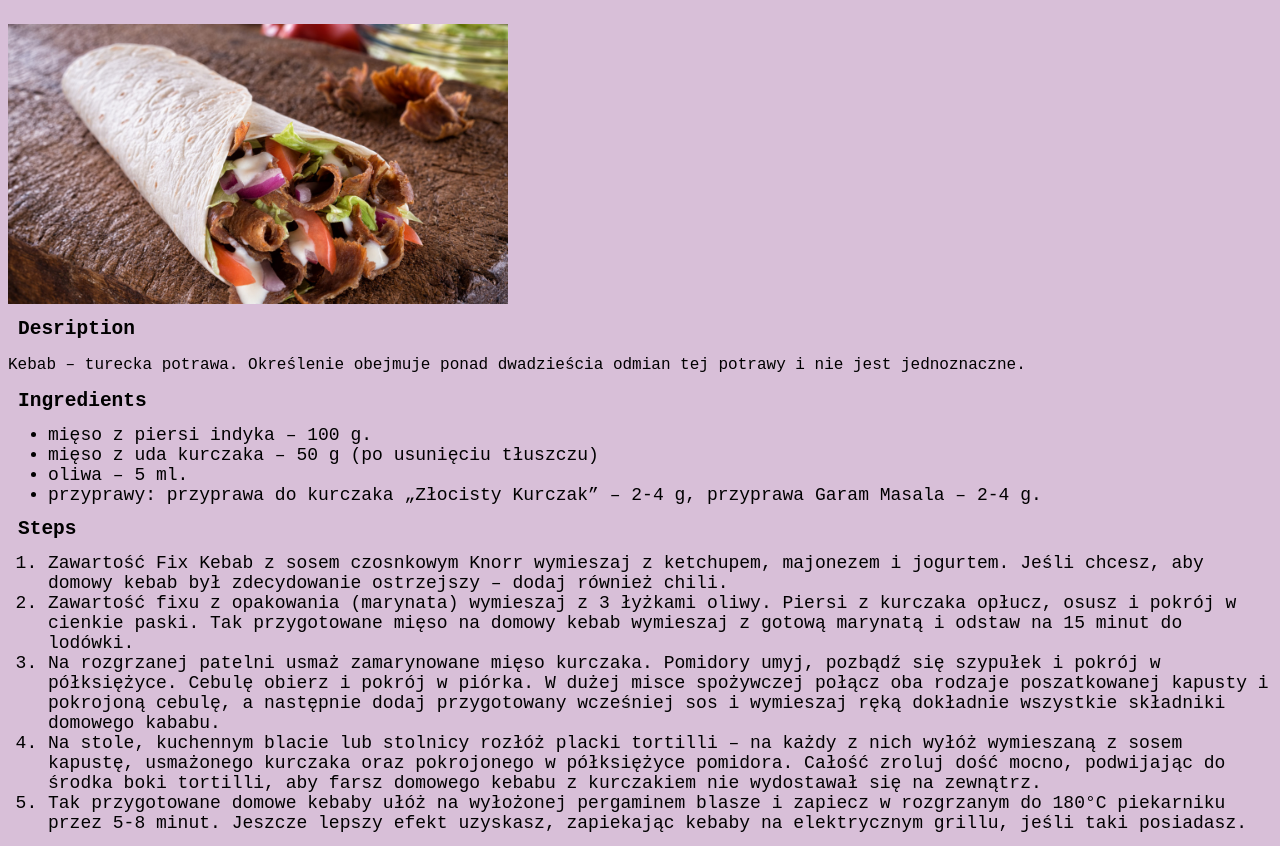
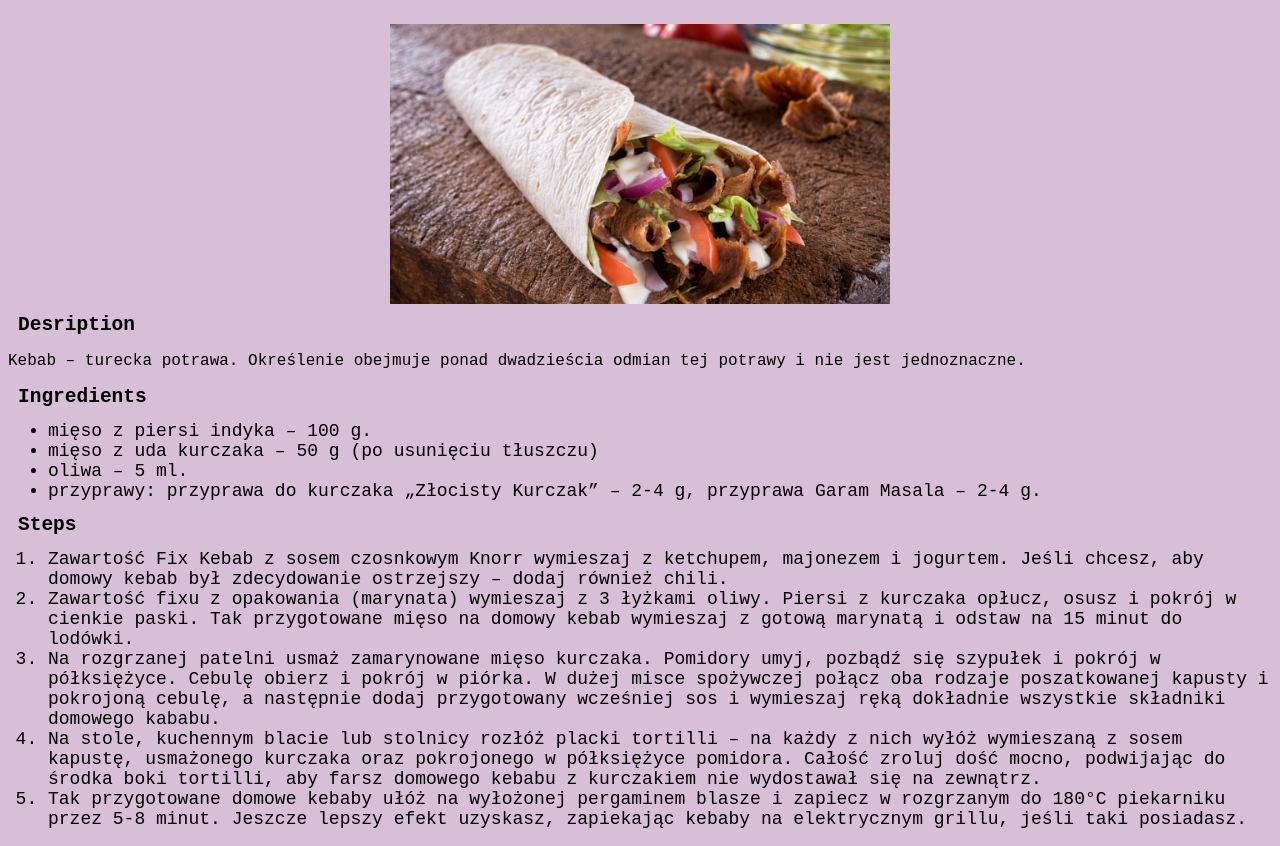
Before and after one commit to MichaElL0/odin-recipes, a plain HTML site: page recipes/kebab.html in a window 1280 px wide. Shown: the part 75-921 px from the top of the page. Drawn offline with Linux system fonts and the light colour scheme.

Commit message:
Remove list style so it's witout the disk and cener image on recipes pages

```diff
--- a/recipes/style2.css
+++ b/recipes/style2.css
@@ -6,8 +6,8 @@
 img {
     width: 500px;
     height: auto;
-
-    margin-right: 30px;
+    margin: auto;
+    display: block;
 }
 
 h1 {
--- a/style.css
+++ b/style.css
@@ -23,6 +23,7 @@ li {
     font-size: 20px;
     background-color: aliceblue;
     text-align: center;
+    list-style: none;
 }
 
 a {
```
